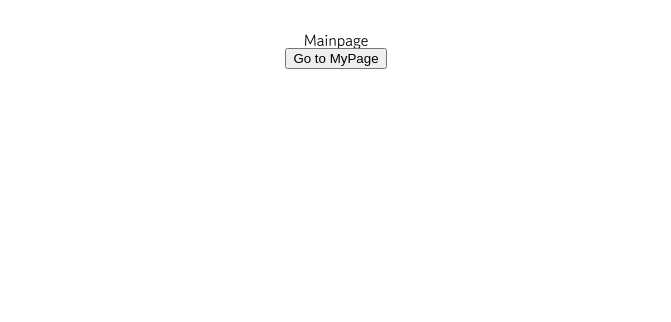
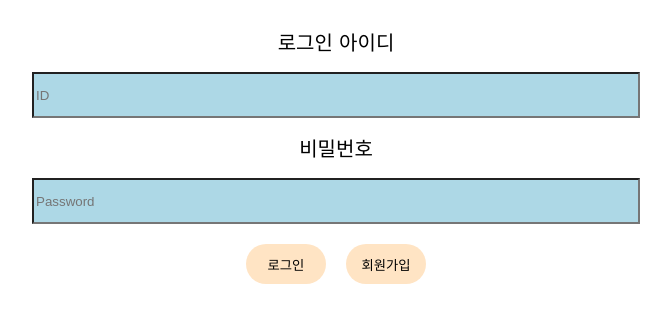
Before and after one commit to yeseul0809/Monthly_Expenditure_Project2, a React (Vite) app: page / in a window 1280 px wide. Shown: the top 322 px of the page, without its empty margins (304-975 px from the left). Built offline with nearby package versions, Linux system fonts and the light colour scheme.

Commit message:
✅ [ delete : main.jsx]
- 메인페이지 -> 로그인페이지로 변경

```diff
--- a/src/components/Layout.jsx
+++ b/src/components/Layout.jsx
@@ -12,7 +12,7 @@ export const Layout = ({ title }) => {
 
   const handleLogOut = () => {
     logout();
-    navigate(`/login`);
+    navigate(`/`);
   };
 
   useEffect(() => {
--- a/src/pages/Main.jsx
+++ /dev/null
@@ -1,24 +0,0 @@
-import React from "react";
-import { useNavigate } from "react-router-dom";
-
-const Main = () => {
-  const navigate = useNavigate();
-
-  const handleClick = () => {
-    const token = localStorage.getItem("accessToken");
-    if (!token) {
-      alert("로그인이 필요합니다.");
-      navigate("/login");
-    } else {
-      navigate("/Mypage");
-    }
-  };
-  return (
-    <>
-      <h2>Mainpage</h2>
-      <button onClick={handleClick}>Go to MyPage</button>
-    </>
-  );
-};
-
-export default Main;
--- a/src/pages/Mypage.jsx
+++ b/src/pages/Mypage.jsx
@@ -73,7 +73,7 @@ export const Mypage = () => {
   useEffect(() => {
     if (!isAuthenticated) {
       Swal.fire("로그인이 필요합니다.", "", "warning");
-      navigate("/login");
+      navigate("/");
     } else {
       const fetchUserInfo = async () => {
         try {
--- a/src/pages/Signup.jsx
+++ b/src/pages/Signup.jsx
@@ -55,7 +55,7 @@ const SignUp = () => {
       );
       const data = response.data;
       if (data.success) {
-        navigate("/login");
+        navigate("/");
       } else {
         alert("회원가입에 실패했습니다.");
       }
@@ -94,7 +94,7 @@ const SignUp = () => {
             <StButton type="submit">회원가입</StButton>
             <StButton
               onClick={() => {
-                navigate(`/Login`);
+                navigate(`/`);
               }}
             >
               로그인
--- a/src/shared/Router.jsx
+++ b/src/shared/Router.jsx
@@ -4,7 +4,6 @@ import Home from "../pages/Home";
 import Detail from "../pages/Detail";
 import Login from "../pages/Login";
 import SignUp from "../pages/Signup";
-import Main from "../pages/Main";
 import { AuthContext } from "../context/AuthContext";
 import { Mypage } from "../pages/Mypage";
 
@@ -26,13 +25,11 @@ const Router = () => {
   return (
     <BrowserRouter>
       <Routes>
-        <Route path="/" element={<Main />} />
+        <Route path="/" element={<Login />} />
+        <Route path="/SignUp" element={<SignUp />} />
         <Route path="/home" element={<Home />} />
-        <Route path="/login" element={<Login />} />
-        <Route path="/SignUp" element={<SignUp />} />
         <Route path="/mypage" element={<Mypage />} />
         <Route path="/detail/:id" element={<Detail />} />
-
         {/* <Route path="/home" element={<PrivateRoute element={Home} />} />
         <Route path="/login" element={<PublicRoute element={Login} />} />
         <Route path="/SignUp" element={<PublicRoute element={SignUp} />} /> */}
```
